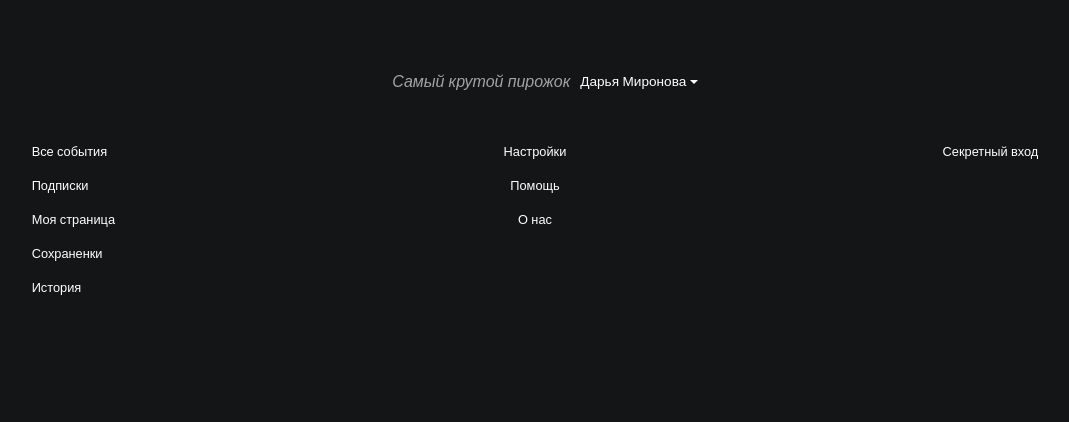
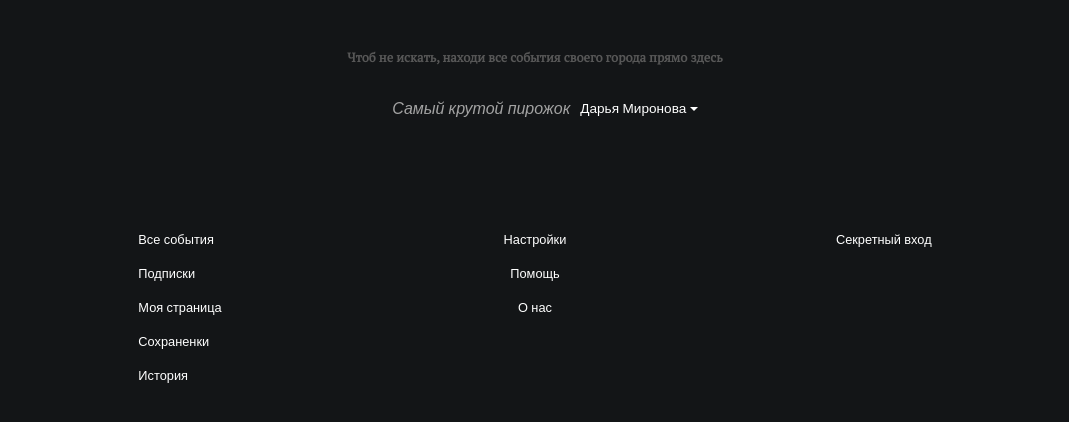
Before and after one commit to anraow/anraow.github.io, a plain HTML site: page app/index.html in a window 1280 px wide. Shown: the whole page, without its empty margins (90-1159 px from the left). Drawn offline with nearby package versions, Linux system fonts and the light colour scheme; files that its build step writes are made by us from their sources.

Commit message:
Some modigies on main page and added README

```diff
--- a/app/index.html
+++ b/app/index.html
@@ -16,12 +16,12 @@
 </head>
 
 <body>
-    <div class="row mt-3 mb-3 w-100">
-        <!-- <p href="#" class="brand-name m-auto">goрод</p> -->
+    <div class="row mt-5 mb-4 w-100">
+        <p class="brand-name m-auto">Чтоб не искать, находи все события cвоего города прямо здесь</p>
     </div>
 
 
-    <div class="name-title w-100 d-flex mt-5">
+    <div class="name-title w-100 d-flex">
         <span class="user-name m-auto d-flex align-items-center">Самый крутой пирожок
             <div class="btn-group">
                 <a class="btn dropdown-toggle dropdown-toggle-split" data-toggle="dropdown" aria-haspopup="false"
@@ -35,7 +35,7 @@
         </span>
     </div>
 
-    <div class="main col-10 m-auto d-flex mt-4">
+    <div class="main col-10 col-lg-8 d-flex">
         <div class="row w-100 d-flex mt-4">
             <div class="left-col col-4 text-left">
                 <ul class="left-menu mt-3">
--- a/app/sass/(see-closed).scss
+++ b/app/sass/(see-closed).scss
@@ -23,6 +23,12 @@ a {
 .carousel-img {
     width: 100%;
     height: auto;
+}
+
+.carousel-indicator {
+    width: 10px !important;
+    height: 5px !important;
+    margin: 0 10px !important;
 }
 
 // EVENT DESCRIBE -------
--- a/app/sass/style.scss
+++ b/app/sass/style.scss
@@ -25,14 +25,18 @@ a {
 // ELEMENT STYLES /////////////////////
 .brand-name {
     font-family: 'PT Serif', serif;
-    font-size: 1.5rem;
+    font-size: .8em;
     font-weight: bold;
-    color: #ffffff;
-    text-shadow: 0px 4px 4px rgba(0, 0, 0, 0.53);
+    color: #575757;
 
     &:hover {
-        color: #131517;
+        color: #ffffff;
     }
+}
+
+.main {
+    margin: auto;
+    margin-top: 60px;
 }
 
 // NAME TITLE --------------------------
```
Also changed, not shown: app/see-closed.html (+3 -3 lines), app/img/gitpreview/comments.png (added), app/img/gitpreview/eventspw.png (added), app/img/gitpreview/menu.png (added), app/img/gitpreview/preview.png (added), 1 other file.
